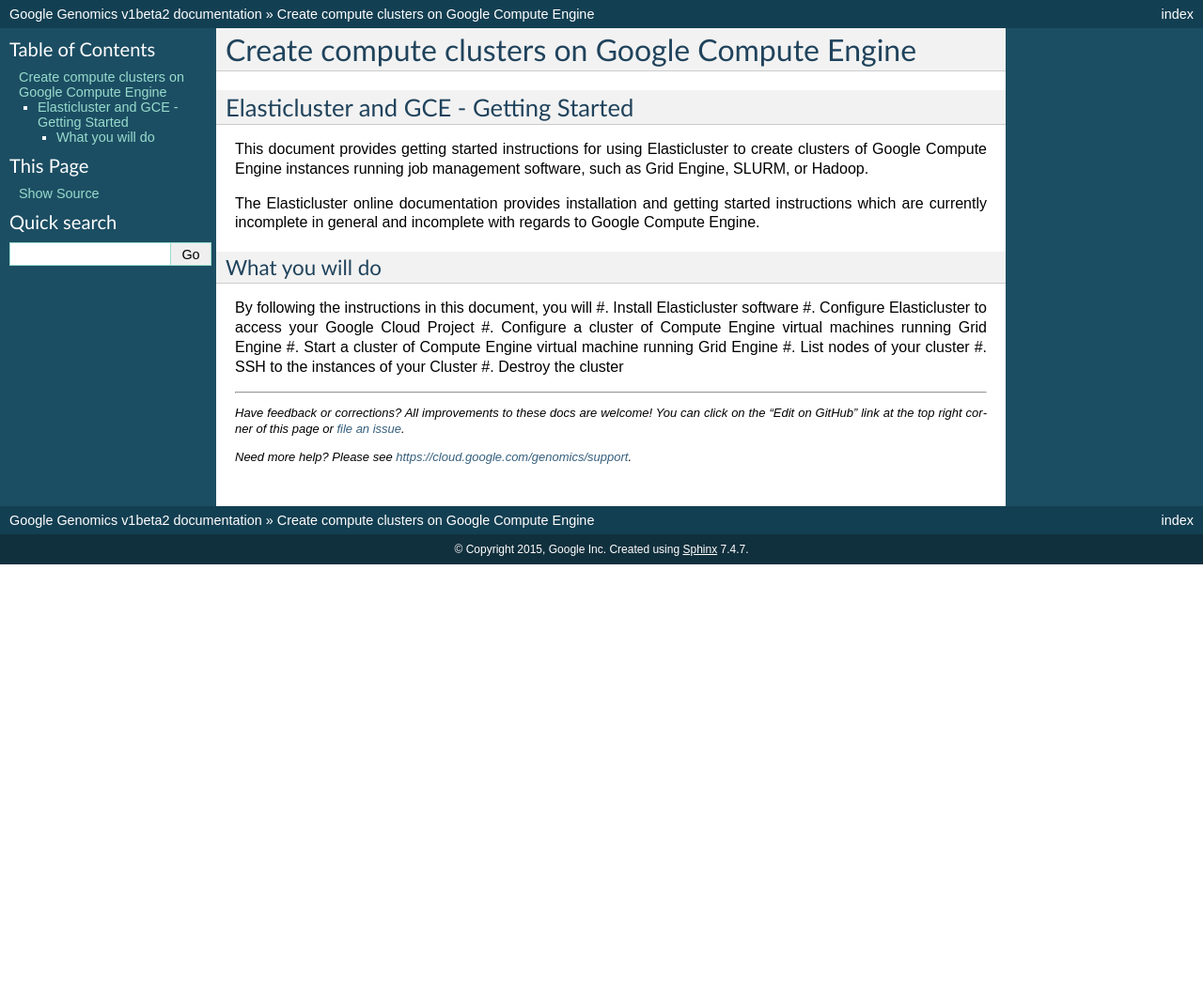
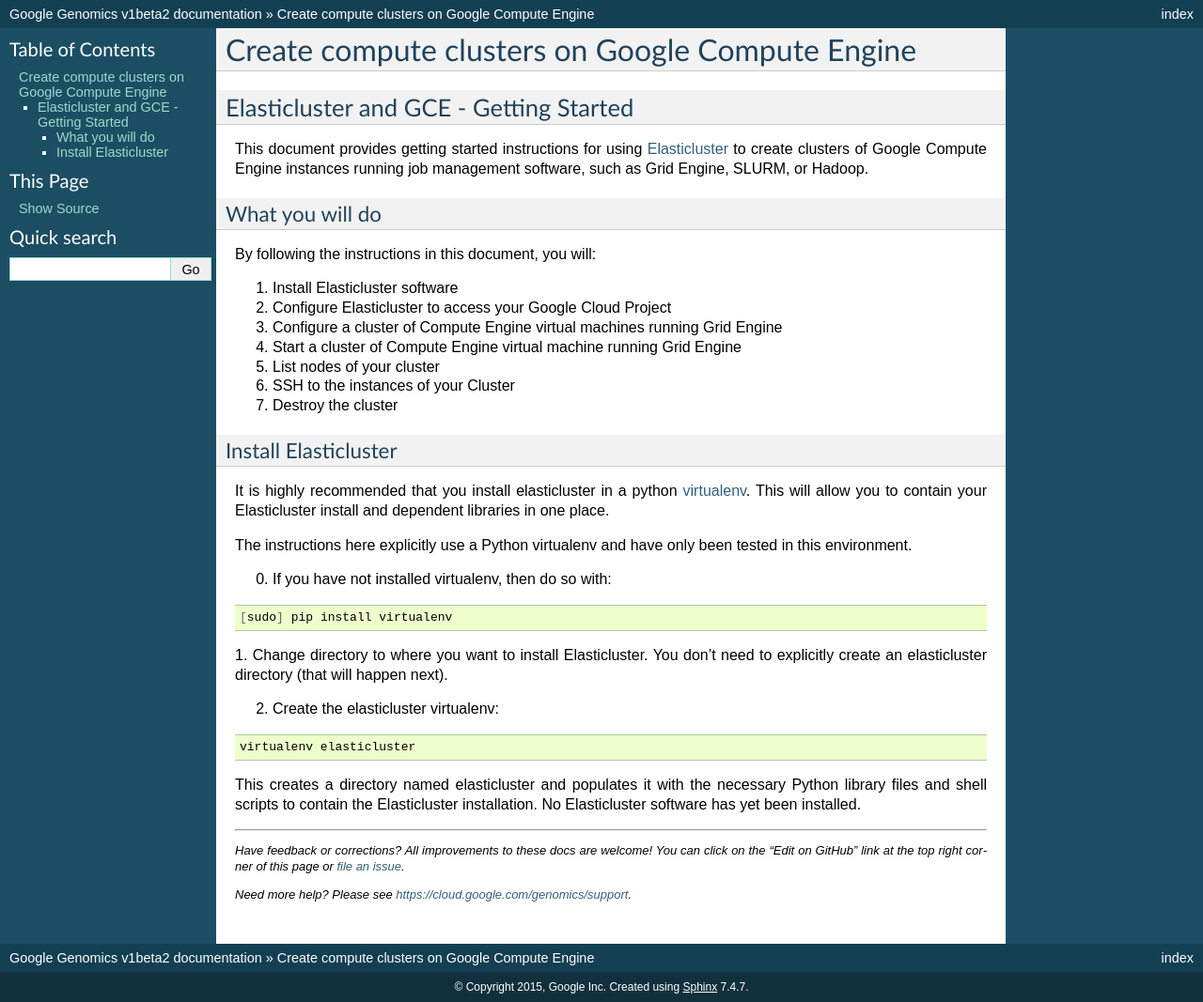
Before and after one commit to googlegenomics/readthedocs, a Sphinx documentation site: the page built from docs/source/includes/elasticluster_setup.rst, in a window 1280 px wide. Shown: the whole page at 94% size. Built offline with Sphinx 7.4.7, drawn with Linux system fonts in a browser that asks for light colours; before the commit the page ends 900 px from its top, so only the background shows below that.

Commit message:
Fixed numbering. Added the first few steps.

```diff
--- a/docs/source/includes/elasticluster_setup.rst
+++ b/docs/source/includes/elasticluster_setup.rst
@@ -1,3 +1,6 @@
+.. _Elasticluster: https://elasticluster.readthedocs.org
+.. _virtualenv: http://docs.python-guide.org/en/latest/dev/virtualenvs/
+
 ================================================
 Create compute clusters on Google Compute Engine
 ================================================
@@ -6,16 +9,13 @@
 ---------------------------------------
 
 This document provides getting started instructions for using
-Elasticluster to create clusters of Google Compute Engine instances
+Elasticluster_ to create clusters of Google Compute Engine instances
 running job management software, such as Grid Engine, SLURM, or Hadoop.
-
-The Elasticluster online documentation provides installation and getting
-started instructions which are currently incomplete in general and
-incomplete with regards to Google Compute Engine.
 
 What you will do
 ================
-By following the instructions in this document, you will
+By following the instructions in this document, you will:
+
 #. Install Elasticluster software
 #. Configure Elasticluster to access your Google Cloud Project
 #. Configure a cluster of Compute Engine virtual machines running Grid Engine
@@ -23,3 +23,27 @@
 #. List nodes of your cluster
 #. SSH to the instances of your Cluster
 #. Destroy the cluster
+
+Install Elasticluster
+=====================
+It is highly recommended that you install elasticluster in a python virtualenv_.
+This will allow you to contain your Elasticluster install and dependent libraries in one place.
+
+The instructions here explicitly use a Python virtualenv and have only been tested in this environment.
+
+0. If you have not installed virtualenv, then do so with:
+
+.. code-block:: shell
+
+   [sudo] pip install virtualenv
+
+1. Change directory to where you want to install Elasticluster.
+You don't need to explicitly create an elasticluster directory (that will happen next).
+
+2. Create the elasticluster virtualenv:
+
+.. code-block:: shell
+
+   virtualenv elasticluster
+
+This creates a directory named elasticluster and populates it with the necessary Python library files and shell scripts to contain the Elasticluster installation.  No Elasticluster software has yet been installed.
```
